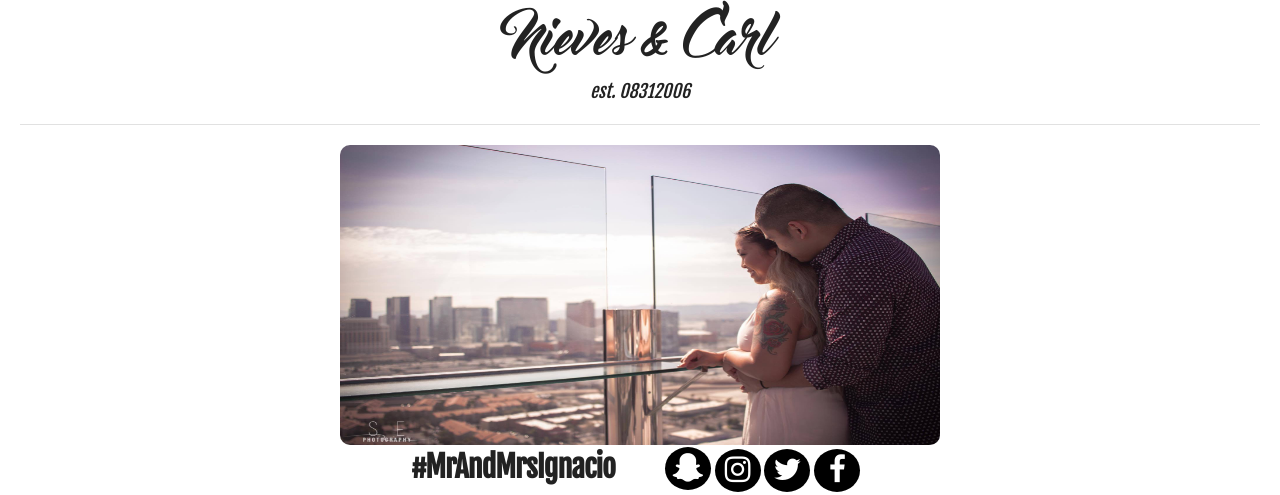
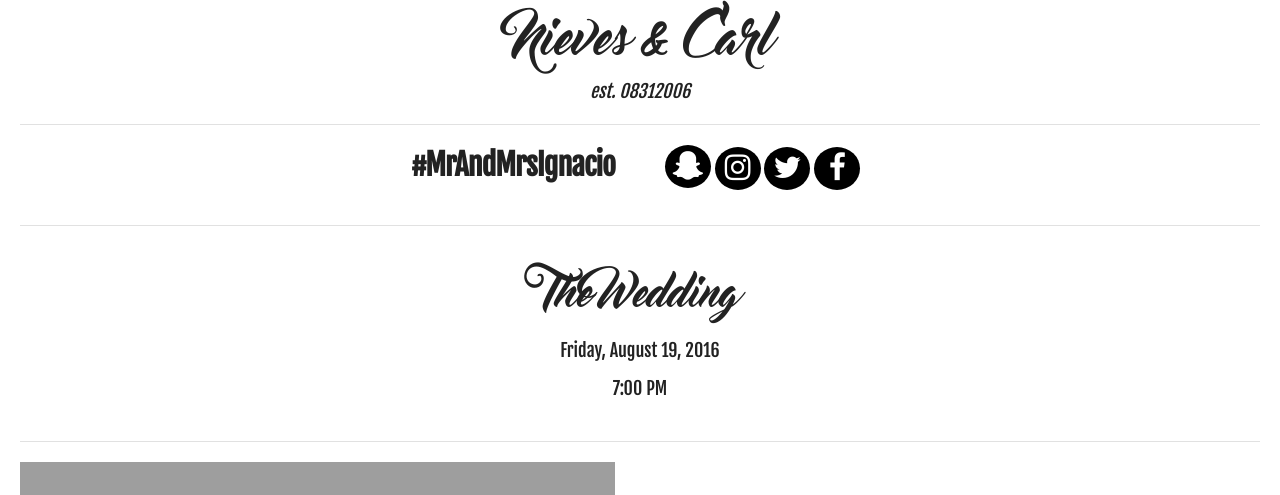
Before and after one commit to aechagen/nieves, a plain HTML site: page index.html in a window 1280 px wide. Shown: the top 495 px of the page. Drawn offline with Linux system fonts and the light colour scheme; grey boxes are pictures that could not be loaded; a script that the page names is missing; files whose address does not match are found by name.

Commit message:
slight change

```diff
--- a/index.html
+++ b/index.html
@@ -24,7 +24,7 @@
           <h1 class="p-small">Nieves &amp; Carl</h1>
           <p><em>est. 08312006</em></p>
           <hr>
-          <img id="header-photo" src="images/nievesCarl.jpg" alt="Photo of Nieves &amp; Carl">
+          <!-- <img id="header-photo" src="images/nievesCarl.jpg" alt="Photo of Nieves &amp; Carl"> -->
         </header>
       </div> <!-- .twelve columns -->
     </div> <!-- .row -->
```
